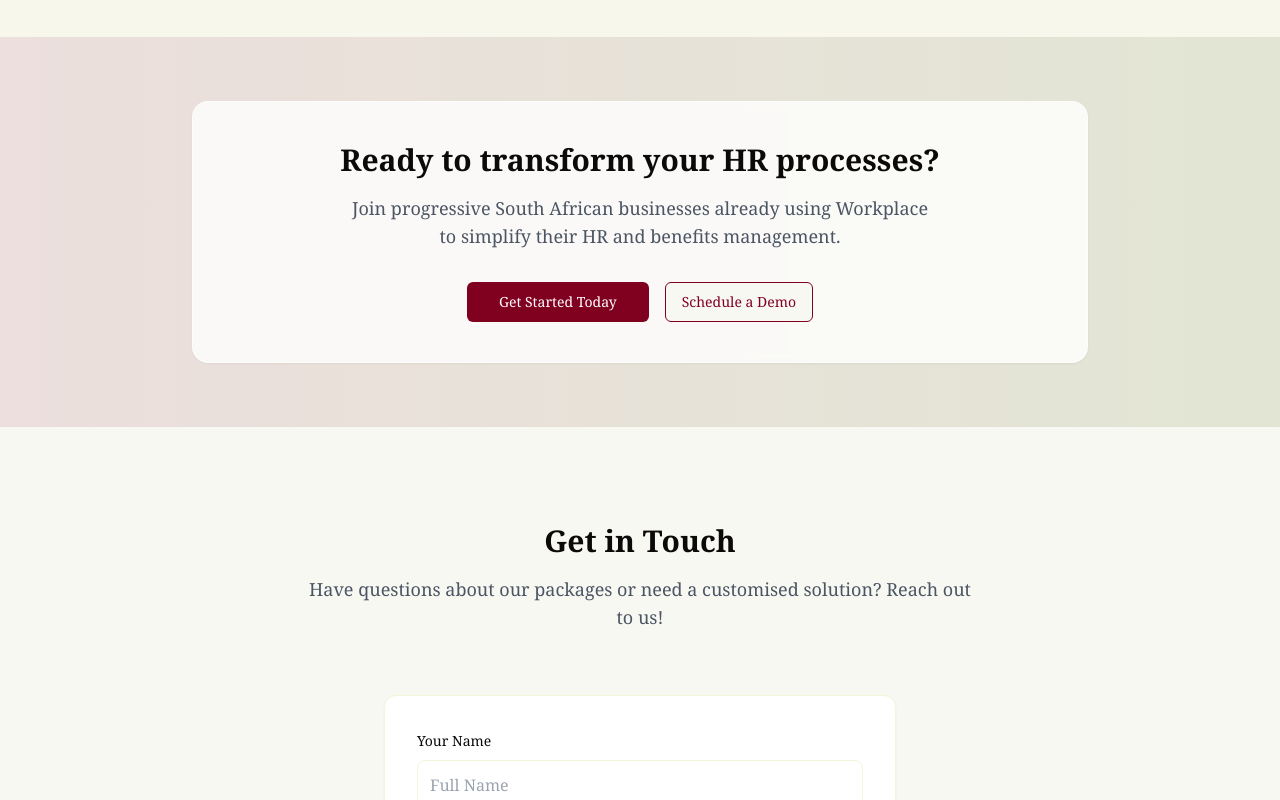
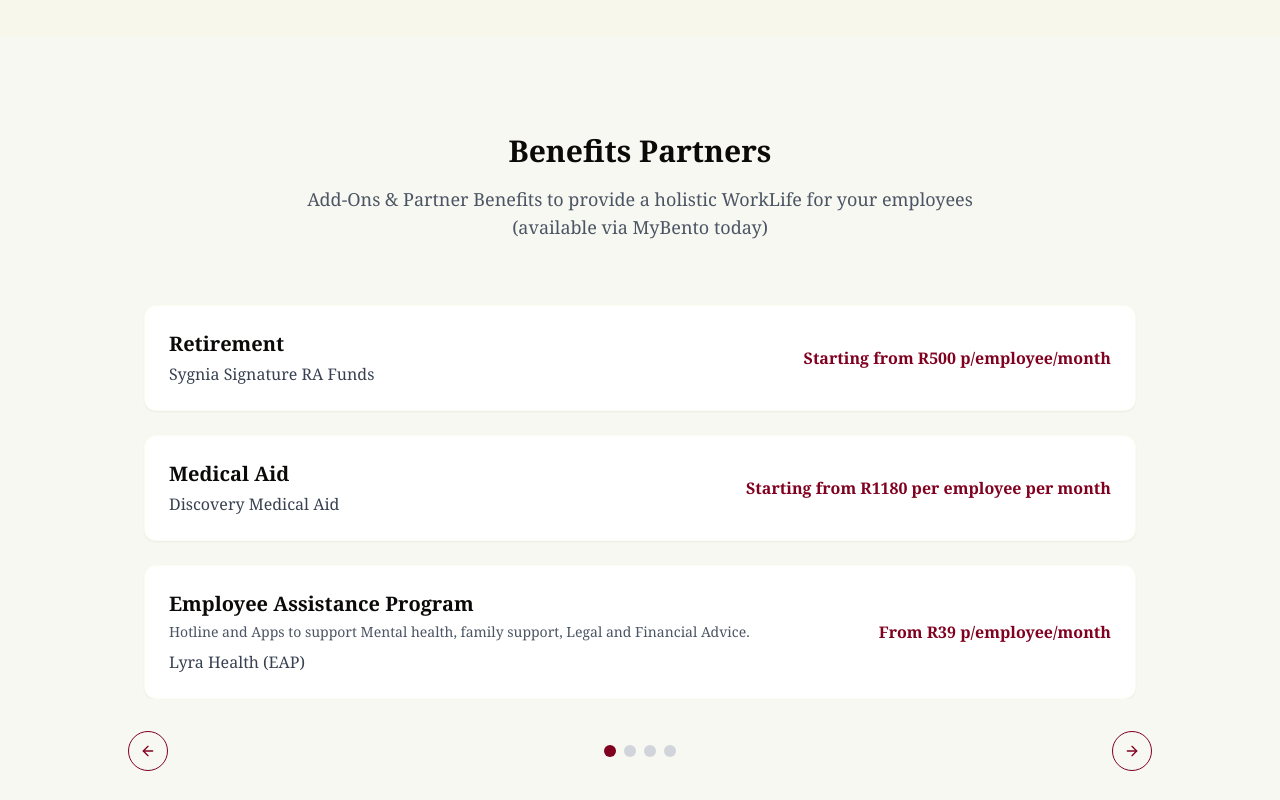
Before and after one commit to DennisCharlesWilliams/workplace-3f85ba4f, a React (Vite) app: page / in a window 1280 px wide. Shown: the part 3100-3900 px from the top of the page. Built offline with nearby package versions, Linux system fonts and the light colour scheme.

Commit message:
Add Benefits Partners section
Adds a new section to display benefits partners and their offerings in a carousel format.

```diff
--- a/src/pages/Index.tsx
+++ b/src/pages/Index.tsx
@@ -1,16 +1,17 @@
-
 import { useState, useEffect, useRef } from "react";
 import { Button } from "@/components/ui/button";
 import { Card } from "@/components/ui/card";
 import { Separator } from "@/components/ui/separator";
-import { Check, CheckCircle2, ChevronRight, Smartphone, Globe, Clock, Calendar, CreditCard, Users, Building, FileText, Shield, Heart, Wallet, Zap, ChevronLeft, Quote, Star } from "lucide-react";
+import { Check, CheckCircle2, ChevronRight, Smartphone, Globe, Clock, Calendar, CreditCard, Users, Building, FileText, Shield, Heart, Wallet, Zap, ChevronLeft, Quote, Star, ArrowLeft, ArrowRight } from "lucide-react";
 import { Link } from "react-router-dom";
 
 const Index = () => {
   const [scrolled, setScrolled] = useState(false);
   const [visibleSections, setVisibleSections] = useState<Set<string>>(new Set());
   const [activeTestimonial, setActiveTestimonial] = useState(0);
+  const [activePartnerCategory, setActivePartnerCategory] = useState(0);
   const testimonialRef = useRef<HTMLDivElement>(null);
+  const partnerCategoriesRef = useRef<HTMLDivElement>(null);
 
   const testimonials = [
     {
@@ -39,11 +40,78 @@ const Index = () => {
     }
   ];
 
+  const partnerCategories = [
+    [
+      {
+        category: "Retirement",
+        providers: "Sygnia Signature RA Funds",
+        price: "Starting from R500 p/employee/month"
+      },
+      {
+        category: "Medical Aid",
+        providers: "Discovery Medical Aid",
+        price: "Starting from R1180 per employee per month"
+      },
+      {
+        category: "Employee Assistance Program",
+        providers: "Lyra Health (EAP)",
+        price: "From R39 p/employee/month",
+        description: "Hotline and Apps to support Mental health, family support, Legal and Financial Advice."
+      }
+    ],
+    [
+      {
+        category: "Savings & Investments",
+        providers: "Sygnia, Allan Gray",
+        price: "Starting from R500 p/employee/month"
+      },
+      {
+        category: "Medical Insurance",
+        providers: "Momentum & Discovery Primary Care",
+        price: "Starting from R280 per employee per month"
+      },
+      {
+        category: "Health Care - Mobile and Telemedicine",
+        providers: "Kena Health (Telemedicine), Zoie Health (WhatsApp Counselling)",
+        price: "From R39 p/employee/month"
+      }
+    ],
+    [
+      {
+        category: "Holistic Wellbeing",
+        providers: "Strove (Physical and mental wellness), SoSerene (holistic wellbeing)",
+        price: "From R160 p/employee/month",
+        description: "Nutrition, Mental and Physical wellness"
+      },
+      {
+        category: "Mental Health Counselling",
+        providers: "Ollie Health (Online 1-on-1 sessions)",
+        price: "From R300 per session"
+      },
+      {
+        category: "Financial Management",
+        providers: "FinWise (Personal finance tools)",
+        price: "Free or from R68 p/month"
+      }
+    ],
+    [
+      {
+        category: "Career Growth",
+        providers: "Coursera, Udemy and other online learning platforms",
+        price: "Budget per month, quarter or year"
+      },
+      {
+        category: "More integrations continuously added",
+        providers: "Transport, Retail discounts, Equipment - the possibilities are endless",
+        price: ""
+      }
+    ]
+  ];
+
   useEffect(() => {
     const handleScroll = () => {
       setScrolled(window.scrollY > 20);
 
-      // Check which sections are visible
       document.querySelectorAll('section[id]').forEach((section) => {
         const rect = section.getBoundingClientRect();
         const inView = (
@@ -77,9 +145,20 @@ const Index = () => {
     setActiveTestimonial(index);
   };
 
+  const nextPartnerCategory = () => {
+    setActivePartnerCategory((prev) => (prev + 1) % partnerCategories.length);
+  };
+
+  const prevPartnerCategory = () => {
+    setActivePartnerCategory((prev) => (prev - 1 + partnerCategories.length) % partnerCategories.length);
+  };
+
+  const goToPartnerCategory = (index: number) => {
+    setActivePartnerCategory(index);
+  };
+
   return (
     <div className="min-h-screen">
-      {/* Header */}
       <header className={`fixed top-0 left-0 right-0 z-50 transition-all duration-300 ${scrolled ? 'bg-workplace-beige/80 backdrop-blur-md shadow-sm' : 'bg-transparent'}`}>
         <div className="container mx-auto px-4 py-4">
           <div className="flex justify-between items-center">
@@ -99,14 +178,12 @@ const Index = () => {
         </div>
       </header>
 
-      {/* Hero Section */}
       <section className="pt-32 pb-16 px-4 md:pt-40 md:pb-24 relative overflow-hidden">
         <div className="absolute inset-0 z-0 overflow-hidden">
           <div className="absolute top-0 left-0 w-full h-full bg-gradient-to-br from-workplace-beige/60 via-white to-workplace-khaki/20"></div>
         </div>
         <div className="container mx-auto relative z-10">
           <div className="grid grid-cols-1 md:grid-cols-2 gap-8 items-center">
-            {/* Left Column - Text */}
             <div className="order-1 text-left">
               <h1 className="text-3xl md:text-5xl font-bold leading-tight mb-6">
                 Simple, Fast & Affordable Leave & Benefits for Growing Teams
@@ -127,7 +204,6 @@ const Index = () => {
               </div>
             </div>
 
-            {/* Right Column - Image */}
             <div className="order-2 md:order-2 flex justify-center md:justify-end">
               <div className="w-64 md:w-96 lg:w-[450px]">
                 <img
@@ -158,7 +234,6 @@ const Index = () => {
         </div>
       </section>
 
-      {/* Features Section */}
       <section id="features" className={`py-16 md:py-24 bg-workplace-beige/30 px-4 ${isSectionVisible('features') ? 'section-fade' : 'opacity-0'}`}>
         <div className="container mx-auto">
           <div className="text-center mb-16">
@@ -169,7 +244,6 @@ const Index = () => {
           </div>
 
           <div className="grid grid-cols-1 md:grid-cols-2 lg:grid-cols-4 gap-6">
-            {/* Feature 1 */}
             <div className={`feature-card ${isSectionVisible('features') ? 'section-fade section-fade-delay-1' : 'opacity-0'}`}>
               <Calendar className="h-10 w-10 text-workplace-maroon mb-4" />
               <h3 className="text-xl font-semibold mb-2">Leave Management</h3>
@@ -190,7 +264,6 @@ const Index = () => {
               </ul>
             </div>
 
-            {/* Feature 2 */}
             <div className={`feature-card ${isSectionVisible('features') ? 'section-fade section-fade-delay-2' : 'opacity-0'}`}>
               <CreditCard className="h-10 w-10 text-workplace-maroon mb-4" />
               <h3 className="text-xl font-semibold mb-2">Expense & Benefits</h3>
@@ -211,7 +284,6 @@ const Index = () => {
               </ul>
             </div>
 
-            {/* Feature 3 */}
             <div className={`feature-card ${isSectionVisible('features') ? 'section-fade section-fade-delay-3' : 'opacity-0'}`}>
               <Heart className="h-10 w-10 text-workplace-maroon mb-4" />
               <h3 className="text-xl font-semibold mb-2">Employee Support</h3>
@@ -232,7 +304,6 @@ const Index = () => {
               </ul>
             </div>
 
-            {/* Feature 4 - New Module */}
             <div className={`feature-card ${isSectionVisible('features') ? 'section-fade section-fade-delay-4' : 'opacity-0'}`}>
               <Wallet className="h-10 w-10 text-workplace-maroon mb-4" />
               <h3 className="text-xl font-semibold mb-2">Holistic array of benefits</h3>
@@ -256,7 +327,6 @@ const Index = () => {
         </div>
       </section>
 
-      {/* Testimonials Section */}
       <section id="testimonials" className={`py-16 md:py-24 px-4 ${isSectionVisible('testimonials') ? 'section-fade' : 'opacity-0'}`}>
         <div className="container mx-auto">
           <div className="text-center mb-16">
@@ -307,7 +377,6 @@ const Index = () => {
               </div>
             </div>
 
-            {/* Carousel Navigation */}
             <div className="flex justify-between items-center mt-8">
               <Button
                 variant="outline"
@@ -343,7 +412,6 @@ const Index = () => {
         </div>
       </section>
 
-      {/* Packages Section */}
       <section id="packages" className={`py-16 md:py-24 px-4 bg-workplace-beige/30 ${isSectionVisible('packages') ? 'section-fade' : 'opacity-0'}`}>
         <div className="container mx-auto">
           <div className="text-center mb-16">
@@ -354,7 +422,6 @@ const Index = () => {
           </div>
 
           <div className="grid grid-cols-1 md:grid-cols-3 gap-8">
-            {/* Base Package */}
             <div className={`package-card ${isSectionVisible('packages') ? 'section-fade section-fade-delay-1' : 'opacity-0'}`}>
               <div className="package-card-header">
                 <h3 className="font-semibold text-gray-500 mb-1">Get the basics</h3>
@@ -408,7 +475,6 @@ const Index = () => {
               </div>
             </div>
 
-            {/* Plus Package */}
             <div className={`package-card relative ${isSectionVisible('packages') ? 'section-fade section-fade-delay-2' : 'opacity-0'}`}>
               <div className="absolute top-0 right-0 bg-workplace-maroon text-white px-3 py-1 text-xs font-medium">
                 Popular
@@ -474,7 +540,6 @@ const Index = () => {
               </div>
             </div>
 
-            {/* Extra Package */}
             <div className={`package-card ${isSectionVisible('packages') ? 'section-fade section-fade-delay-3' : 'opacity-0'}`}>
               <div className="package-card-header">
                 <h3 className="font-semibold text-gray-500 mb-1">Empower employees</h3>
@@ -538,7 +603,81 @@ const Index = () => {
         </div>
       </section>
 
-      {/* CTA Section */}
+      <section id="benefits-partners" className={`py-16 md:py-24 px-4 ${isSectionVisible('benefits-partners') ? 'section-fade' : 'opacity-0'}`}>
+        <div className="container mx-auto">
+          <div className="text-center mb-16">
+            <h2 className="text-3xl font-bold mb-4">Benefits Partners</h2>
+            <p className="text-lg text-gray-600 max-w-2xl mx-auto">
+              Add-Ons & Partner Benefits to provide a holistic WorkLife for your employees (available via MyBento today)
+            </p>
+          </div>
+
+          <div className="relative max-w-5xl mx-auto" ref={partnerCategoriesRef}>
+            <div className="overflow-hidden">
+              <div
+                className="flex transition-transform duration-500 ease-in-out"
+                style={{ transform: `translateX(-${activePartnerCategory * 100}%)` }}
+              >
+                {partnerCategories.map((categoryGroup, groupIndex) => (
+                  <div key={groupIndex} className="w-full flex-shrink-0 px-4">
+                    <div className="grid grid-cols-1 md:grid-cols-1 gap-6">
+                      {categoryGroup.map((category, index) => (
+                        <div key={index} className="bg-white rounded-xl shadow-sm p-6 border border-workplace-beige/40 transition-all hover:shadow-md hover:border-workplace-maroon/30">
+                          <div className="flex flex-col md:flex-row justify-between items-start md:items-center gap-4">
+                            <div>
+                              <h3 className="text-xl font-semibold mb-1">{category.category}</h3>
+                              {category.description && (
+                                <p className="text-sm text-gray-600 mb-2">{category.description}</p>
+                              )}
+                              <p className="text-gray-700">{category.providers}</p>
+                            </div>
+                            <div className="mt-2 md:mt-0">
+                              <p className="font-semibold text-workplace-maroon">{category.price}</p>
+                            </div>
+                          </div>
+                        </div>
+                      ))}
+                    </div>
+                  </div>
+                ))}
+              </div>
+            </div>
+
+            <div className="flex justify-between items-center mt-8">
+              <Button
+                variant="outline"
+                size="icon"
+                className="rounded-full border-workplace-maroon text-workplace-maroon"
+                onClick={prevPartnerCategory}
+              >
+                <ArrowLeft className="h-6 w-6" />
+              </Button>
+
+              <div className="flex space-x-2">
+                {partnerCategories.map((_, index) => (
+                  <button
+                    key={index}
+                    className={`w-3 h-3 rounded-full ${
+                      activePartnerCategory === index ? 'bg-workplace-maroon' : 'bg-gray-300'
+                    }`}
+                    onClick={() => goToPartnerCategory(index)}
+                  />
+                ))}
+              </div>
+
+              <Button
+                variant="outline"
+                size="icon"
+                className="rounded-full border-workplace-maroon text-workplace-maroon"
+                onClick={nextPartnerCategory}
+              >
+                <ArrowRight className="h-6 w-6" />
+              </Button>
+            </div>
+          </div>
+        </div>
+      </section>
+
       <section className="py-16 px-4 bg-gradient-to-r from-workplace-maroon/10 to-workplace-khaki/20 relative overflow-hidden">
         <div className="container mx-auto relative z-10">
           <div className="glass-panel max-w-4xl mx-auto rounded-2xl p-10 text-center">
@@ -556,7 +695,6 @@ const Index = () => {
         </div>
       </section>
 
-      {/* Contact Section */}
       <section id="contact" className={`py-16 md:py-24 px-4 ${isSectionVisible('contact') ? 'section-fade' : 'opacity-0'}`}>
         <div className="container mx-auto">
           <div className="text-center mb-16">
@@ -651,7 +789,6 @@ const Index = () => {
         </div>
       </section>
 
-      {/* Footer */}
       <footer className="bg-workplace-beige/40 py-12 px-4 border-t border-workplace-beige">
         <div className="container mx-auto">
           <div className="grid grid-cols-1 md:grid-cols-3 gap-8">
```
